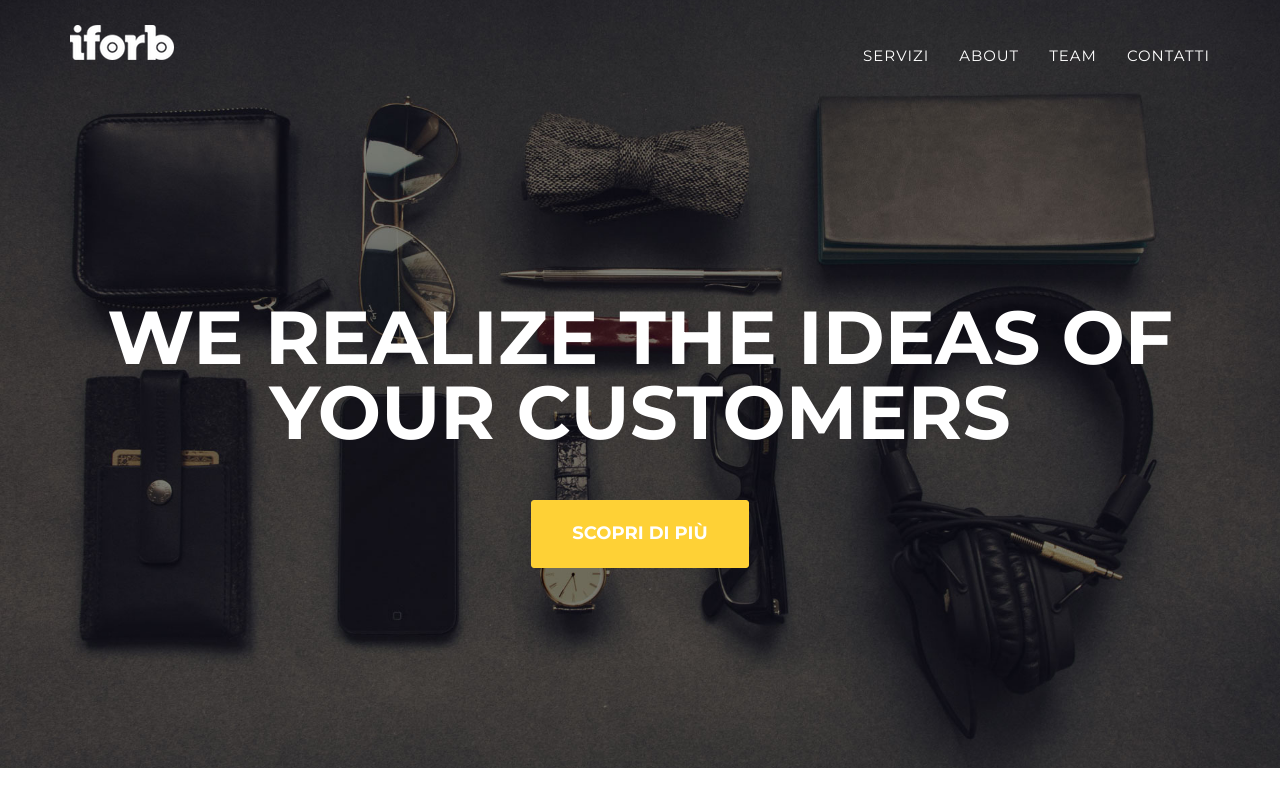
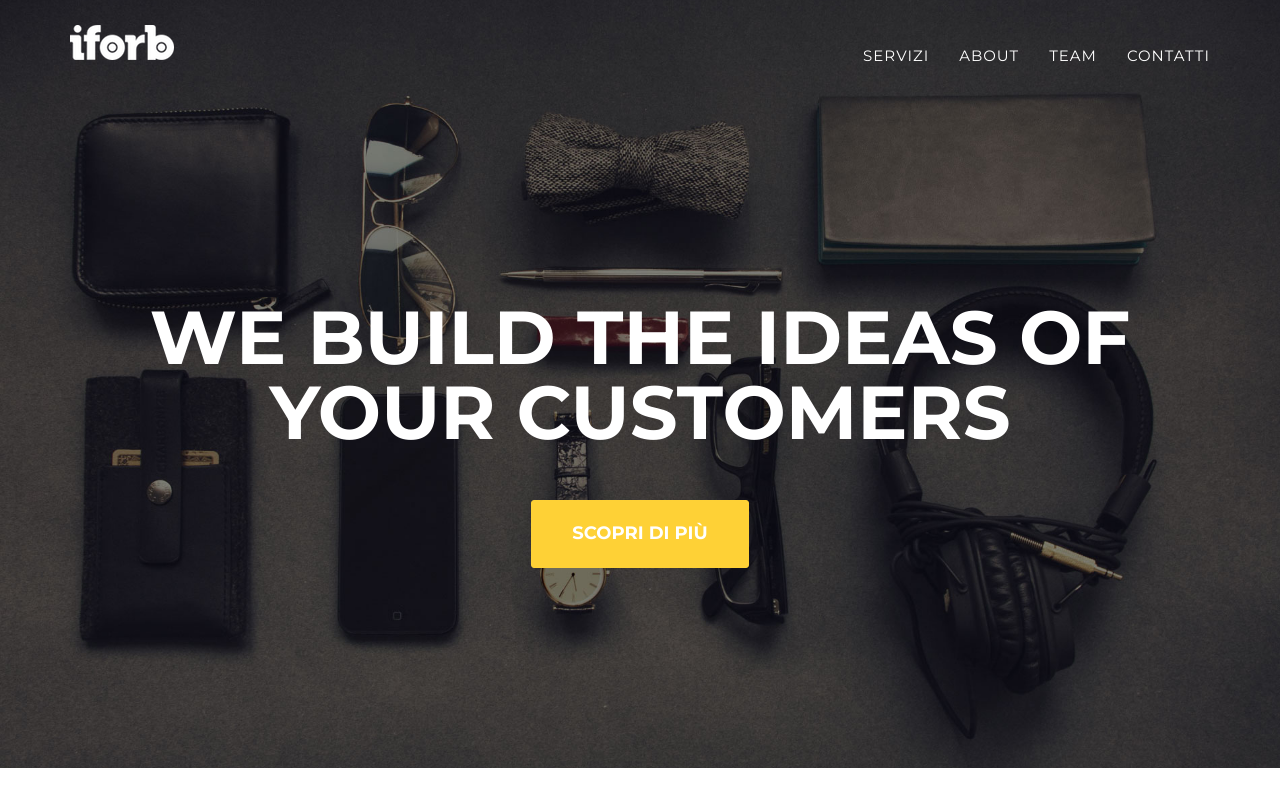
Before and after one commit to iforb/iforb-website, a Jekyll site: the page built from index.html, in a window 1280 px wide and 900 px high. Shown: the top 807 px of the window. Built offline with Jekyll 4.4.1, drawn with Linux system fonts in a browser that asks for light colours; some web fonts are replaced.

Commit message:
Cambiato slogan

```diff
--- a/_config.yml
+++ b/_config.yml
@@ -6,7 +6,7 @@ title: iforb
 email: l.sanfelici@iforb.it
 description: "Write an awesome description for your new site here. You can edit this line in _config.yml. It will appear in your document head meta (for Google search results) and in your feed.xml site description."
 landing_tile : "ideas for business"
-landing_description : "we realize the ideas of your customers"
+landing_description : "we build the ideas of your customers"
 
 # Team names, titles and social links
 people:
```
